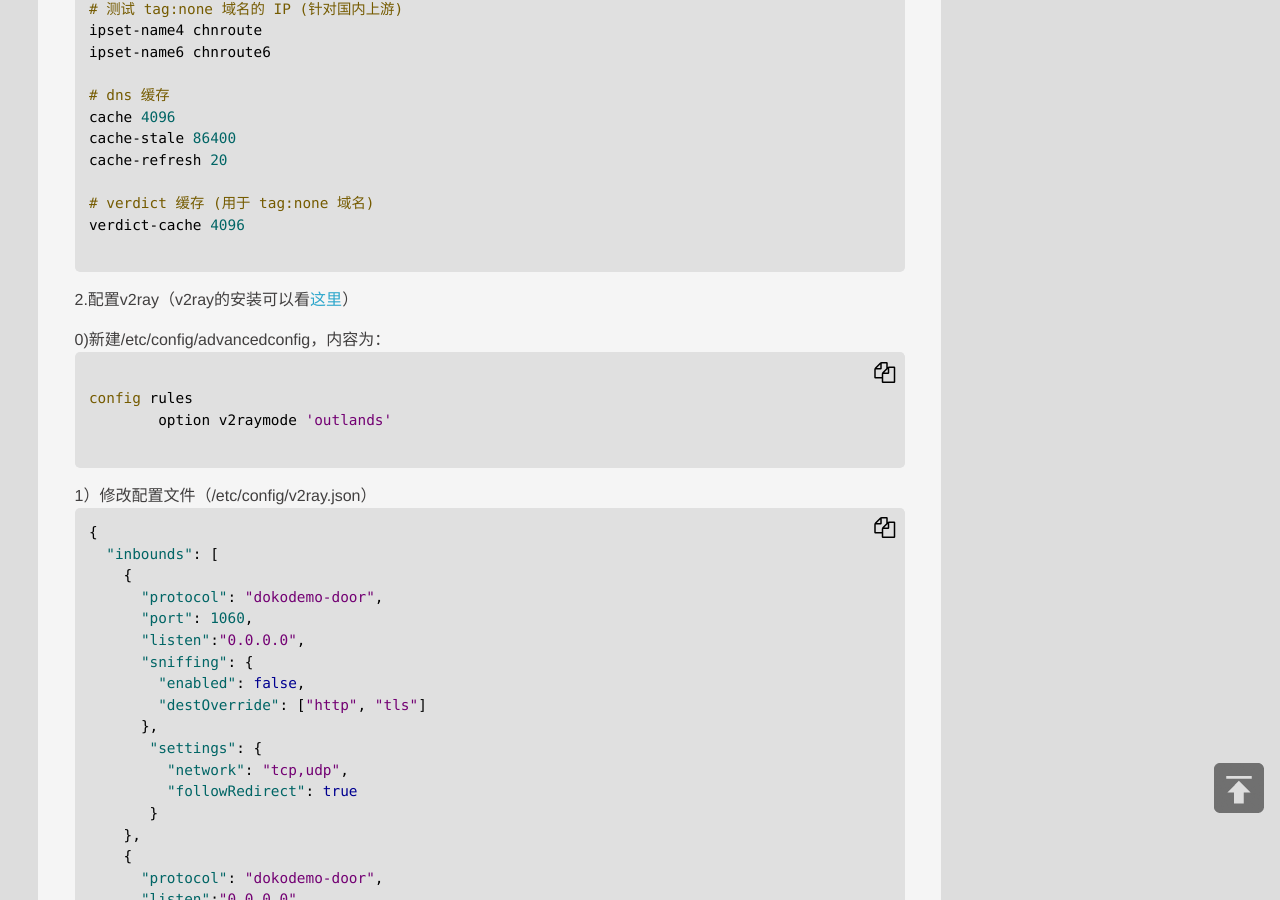
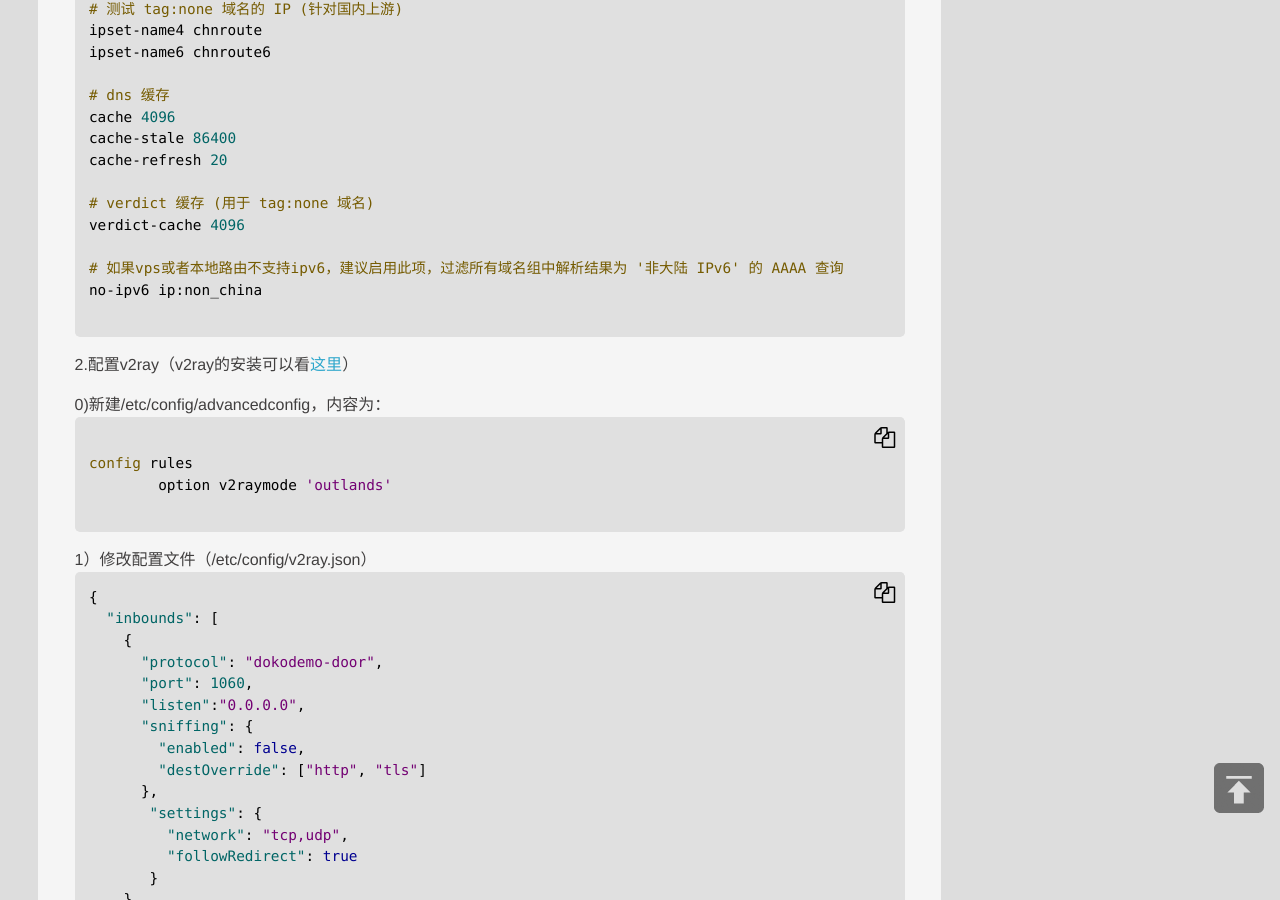
Before and after one commit to jibenfa/jibenfa.github.com, a Jekyll site: the page built from _posts/2026-03-12-E59FBAE4BA8Eopenwrt21.02E78988E69CACE79A84E9808FE6988EE4BBA3E79086EFBC88v2ray2BchinadnsngEFBC89E8AEBEE7BDAE.md, in a window 1280 px wide and 900 px high, scrolled down 4060 px. Built offline with Jekyll 4.4.1, drawn with Linux system fonts in a browser that asks for light colours.

Commit message:
update config of chinadns-ng
# 如果vps或者本地路由不支持ipv6，建议启用此项，过滤所有域名组中解析结果为 '非大陆 IPv6' 的 AAAA 查询
no-ipv6 ip:non_china

````diff
--- a/_posts/2026-03-12-E59FBAE4BA8Eopenwrt21.02E78988E69CACE79A84E9808FE6988EE4BBA3E79086EFBC88v2ray2BchinadnsngEFBC89E8AEBEE7BDAE.md
+++ b/_posts/2026-03-12-E59FBAE4BA8Eopenwrt21.02E78988E69CACE79A84E9808FE6988EE4BBA3E79086EFBC88v2ray2BchinadnsngEFBC89E8AEBEE7BDAE.md
@@ -206,6 +206,9 @@ cache-refresh 20
 
 # verdict 缓存 (用于 tag:none 域名)
 verdict-cache 4096
+
+# 如果vps或者本地路由不支持ipv6，建议启用此项，过滤所有域名组中解析结果为 '非大陆 IPv6' 的 AAAA 查询
+no-ipv6 ip:non_china
 
 ```
 
````
Also changed, not shown: _posts/2025-08-19-E59CA8openwrtE4B88BE4BDBFE794A8chinadns-ngE690ADE9858Dv2rayE5AE9EE78EB0E9808FE6988EE4BBA3E79086.md (+1 -1 lines).
